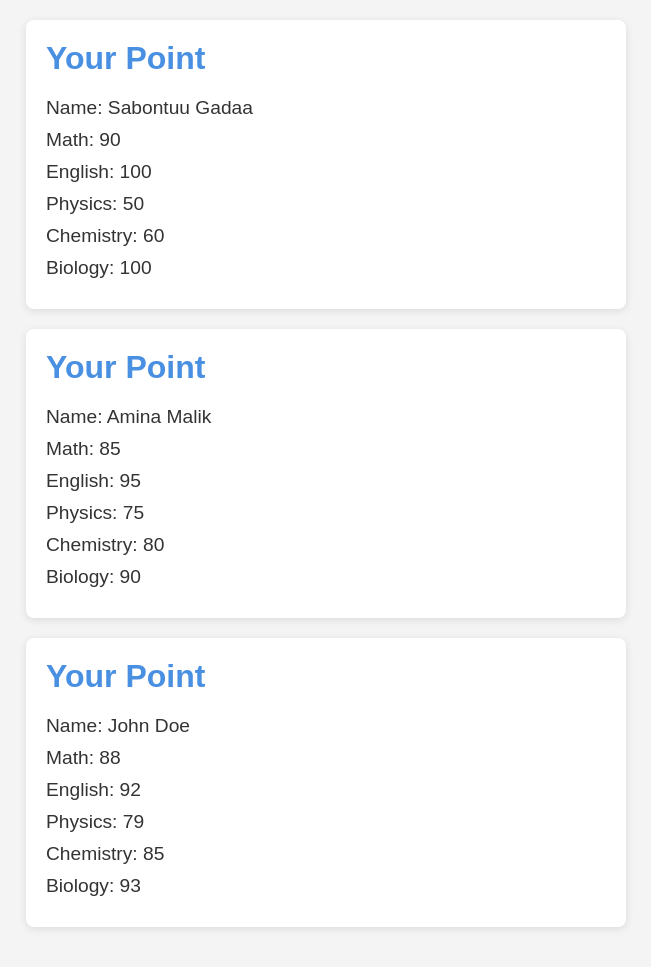
After one commit to sabonawebsite-com/pyweb.com, a Flask app: template templates/exampont.html in a window 1280 px wide. The commit adds this page. Shown: the whole page, without its empty margins (314-965 px from the left). Run offline with Flask 3, Linux system fonts and the light colour scheme; the template is opened without the code that fills it, so the values that code supplies are empty.

Commit message:
first commit

```diff
--- a/app.py
+++ b/app.py
@@ -4,6 +4,7 @@ from flask_sqlalchemy import SQLAlchemy
 from werkzeug.security import generate_password_hash, check_password_hash
 
 app = Flask(__name__)
+STUDENTS=[{'name':'Sabona Marara','Python':'A','Java':'B'},{'name':'Gadisaa','Python':'B','Java':'A'},{'name':'Etafa','Python':'A','Java':'B'}]
 
 # Configuration for session
 app.config["SESSION_PERMANENT"] = False
@@ -39,7 +40,7 @@ def login():
 
         if user and check_password_hash(user.password, password):
             session["name"] = name
-            return redirect('/')
+            return render_template('exampont.html',students=STUDENTS)
         else:
             flash("Invalid username or password", "danger")
 
--- /dev/null
+++ b/templates/exampont.html
@@ -0,0 +1,93 @@
+<!DOCTYPE html>
+<html lang="en">
+<head>
+    <meta charset="UTF-8">
+    <meta name="viewport" content="width=device-width, initial-scale=1.0">
+    <title>Your Point</title>
+    <style>
+        /* Basic Reset */
+        * {
+            margin: 0;
+            padding: 0;
+            box-sizing: border-box;
+        }
+
+        /* Body Styles */
+        body {
+            font-family: Arial, sans-serif; /* Sets a readable font */
+            background-color: #f4f4f4; /* Light grey background */
+            color: #333; /* Dark grey text for better contrast */
+            padding: 20px; /* Padding around the body */
+        }
+
+        /* Main container */
+        .eam-list {
+            background-color: #fff; /* White background for the main container */
+            border-radius: 8px; /* Slightly rounded corners */
+            box-shadow: 0 2px 8px rgba(0, 0, 0, 0.1); /* Soft shadow for depth */
+            padding: 20px; /* Padding for the content */
+            max-width: 600px; /* Maximum width for the container */
+            margin: auto; /* Center the container */
+            margin-bottom: 20px; /* Space between student results */
+        }
+
+        /* Heading Styles */
+        .your-result {
+            font-size: 2em; /* Larger font size for the heading */
+            margin-bottom: 20px; /* Space below the heading */
+            color: #4a90e2; /* Blue color for the heading */
+        }
+
+        /* Label and List Item Styles */
+        label,
+        li {
+            font-size: 1.2em; /* Slightly larger text for readability */
+            margin-bottom: 10px; /* Space below each label and list item */
+            display: block; /* Ensures each item is on its own line */
+        }
+
+        /* List Styles */
+        ul {
+            list-style-type: none; /* Removes default bullets */
+            padding-left: 0; /* Removes left padding */
+        }
+    </style>
+</head>
+<body>
+    <div class="eam-list">
+        <h1 class="your-result">Your Point</h1>
+        <label>Name: Sabontuu Gadaa</label>
+        <ul>
+            <li>Math: 90</li>
+            <li>English: 100</li>
+            <li>Physics: 50</li>
+            <li>Chemistry: 60</li>
+            <li>Biology: 100</li>
+        </ul>
+    </div>
+
+    <div class="eam-list">
+        <h1 class="your-result">Your Point</h1>
+        <label>Name: Amina Malik</label>
+        <ul>
+            <li>Math: 85</li>
+            <li>English: 95</li>
+            <li>Physics: 75</li>
+            <li>Chemistry: 80</li>
+            <li>Biology: 90</li>
+        </ul>
+    </div>
+
+    <div class="eam-list">
+        <h1 class="your-result">Your Point</h1>
+        <label>Name: John Doe</label>
+        <ul>
+            <li>Math: 88</li>
+            <li>English: 92</li>
+            <li>Physics: 79</li>
+            <li>Chemistry: 85</li>
+            <li>Biology: 93</li>
+        </ul>
+    </div>
+</body>
+</html>
--- a/templates/index.html
+++ b/templates/index.html
@@ -95,7 +95,7 @@
     <ul class="navbar">
         <li style="background-color: crimson; color:white"><a style="background-color: rgb(0, 26, 255); color:white" href="">Home</a></li>
         <li style="background-color: rgb(8, 4, 250); color:white"><a style="background-color: rgb(21, 255, 0); color:white" href="">Contact</a></li>
-        <li  style="background-color: rgb(24, 255, 3); color:white"><a style="background-color: rgb(12, 12, 12); color:white" href="">Products</a></li>
+
         <li  style="background-color: rgb(255, 0, 221); color:white"><a style="background-color: rgb(255, 8, 0); color:white"href="">About</a></li>
 
 
@@ -112,5 +112,6 @@
 
     {% endif %}
     <h1>Welcome {{ name or 'Guest' }}</h1>
+    <img src="/static/bru_wall.png" alt="">
 </body>
 </html>
```
Also changed, not shown: requirements.txt (deleted, +0 -82 lines), templates/exam.html (added, +21 -0 lines), bru_wall.png (added), instance/users.db, 4 other files.
